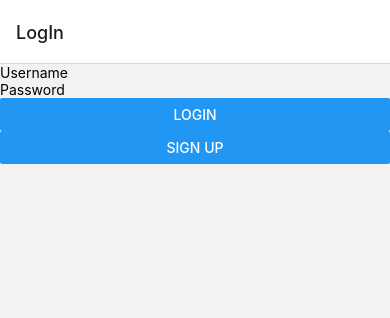
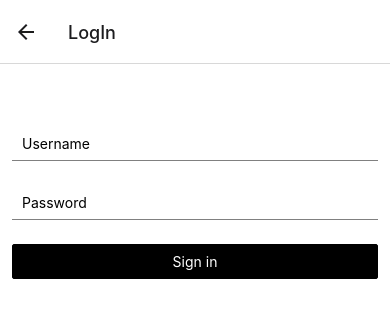
Before and after one commit to anujkpatty/Yesterday, a React Native app in the folder client-mobile/: screen /LogIn in a window 390 px wide. Shown: the top 318 px of the page. Built offline with nearby package versions, Linux system fonts and the light colour scheme.

Commit message:
styled login screens

```diff
--- a/client-mobile/App.js
+++ b/client-mobile/App.js
@@ -2,7 +2,7 @@ import * as React from 'react';
 import * as SecureStore from 'expo-secure-store';
 import Axios from "axios";
 
-import { Text, View } from 'react-native';
+import { Alert, Text, View } from 'react-native';
 import { NavigationContainer, StackActions } from '@react-navigation/native';
 import { createBottomTabNavigator } from '@react-navigation/bottom-tabs';
 import { createNativeStackNavigator } from '@react-navigation/native-stack';
@@ -10,6 +10,7 @@ import { AuthContext } from './src/AuthContext';
 
 import HomeScreen from './src/navigation/HomeScreen';
 import UploadScreen from './src/navigation/UploadScreen';
+import StartScreen from './src/navigation/StartScreen';
 import LoginScreen from './src/navigation/LoginScreen';
 import RegisterScreen from './src/navigation/RegisterScreen';
 import SettingsScreen from './src/navigation/SettingsScreen';
@@ -85,7 +86,7 @@ export default function App() {
           SecureStore.setItemAsync('userToken', res.data.user)
           dispatch({ type: 'SIGN_IN', token: res.data.user});
         })
-        .catch(err => console.log(err));
+        .catch(err => alert('Invalid username or password'));
 
 
       },
@@ -117,6 +118,7 @@ export default function App() {
       <NavigationContainer>
         {state.userToken == null ? (
           <Stack.Navigator>
+            <Stack.Screen name="Start" options={{ headerShown: false }} component={StartScreen} />
             <Stack.Screen name="LogIn" component={LoginScreen} />
             <Stack.Screen name="Register" component={RegisterScreen} />
           </Stack.Navigator>
--- a/client-mobile/src/navigation/HomeScreen.js
+++ b/client-mobile/src/navigation/HomeScreen.js
@@ -31,10 +31,10 @@ function HomeScreen({navigation}) {
     }
 
     const Item = ({name}) => (
-      <View>
-        <Text>{name}</Text>
-        <Image key={name} source={{uri: `http://localhost:3001/gif?user=${name}`}} alt="" style = {{width: 300, height: 400}} />
-      </View>
+      <>
+        <Image key={name} source={{uri: `http://localhost:3001/gif?user=${name}`}} alt="" style = {styles.image} />
+        <Text style={styles.text}>{name}</Text>
+      </>
     );
 
     useEffect(() => {
@@ -43,7 +43,7 @@ function HomeScreen({navigation}) {
     }, [])
 
     return(
-      <SafeAreaView >
+      <SafeAreaView style={styles.container}>
         <FlatList
           data={users}
           renderItem={({item}) => <Item name={item} />}
@@ -54,3 +54,47 @@ function HomeScreen({navigation}) {
 }
 
 export default HomeScreen;
+
+const styles = StyleSheet.create({
+  container: {
+    paddingTop: 50,
+    paddingBottom: 0,
+    backgroundColor: 'white',
+    height: '100%',
+    justifyContent: 'center',
+  },
+  input: {
+      height: 35,
+      margin: 12,
+      padding: 10,
+      borderBottomWidth: 1,
+      borderBottomColor: 'gray'
+  },
+  button: {
+      height: 35,
+      margin: 12,
+      borderWidth: 1,
+      borderRadius: 2,
+      backgroundColor: 'black',
+      justifyContent: 'center',
+  },
+  text: {
+      fontSize: 14,
+      color: 'gray',
+      paddingLeft: 44,
+      paddingTop: 5,
+  },
+  image: {
+    height: 400,
+    width: 300,
+    alignSelf: 'center',
+    marginTop: 50,
+  },
+  post_container: {
+    height: 500,
+    width: 300,
+    justifyContent: 'center'
+  }
+
+
+});
--- a/client-mobile/src/navigation/LoginScreen.js
+++ b/client-mobile/src/navigation/LoginScreen.js
@@ -1,5 +1,5 @@
 import React from "react";
-import { TextInput, View, Button } from 'react-native';
+import { Text, TextInput, View, Button, StyleSheet, Pressable } from 'react-native';
 import Axios from "axios";
 import { AuthContext } from './../AuthContext.js';
 
@@ -20,21 +20,55 @@ function LoginScreen({ navigation }) {
 
 
     return (
-        <View>
+        <View style={styles.container}>
             <TextInput
+                style={styles.input}
                 placeholder="Username"
                 value={username}
                 onChangeText={setUsername}
             />
             <TextInput
+                style={styles.input}
                 placeholder="Password"
                 value={password}
                 onChangeText={setPassword}
                 secureTextEntry
             />
-            <Button title="Login" onPress={() => signIn({ username, password })} />
-            <Button title="Sign up" onPress={() => navigation.navigate('Register')} />
+            <Pressable style={styles.button} onPress={() => signIn({ username, password })}>
+                <Text style={styles.text}>Sign in</Text>
+            </Pressable>
         </View>
     );
   }
   export default LoginScreen;
+
+  const styles = StyleSheet.create({
+    container: {
+      paddingTop: 50,
+      paddingBottom: 0,
+      backgroundColor: 'white',
+      height: '100%',
+    },
+    input: {
+        height: 35,
+        margin: 12,
+        padding: 10,
+        borderBottomWidth: 1,
+        borderBottomColor: 'gray'
+    },
+    button: {
+        height: 35,
+        margin: 12,
+        borderWidth: 1,
+        borderRadius: 2,
+        backgroundColor: 'black',
+        justifyContent: 'center',
+    },
+    text: {
+        fontSize: 14,
+        color: 'white',
+        textAlign: 'center',
+    },
+
+
+  });
--- a/client-mobile/src/navigation/RegisterScreen.js
+++ b/client-mobile/src/navigation/RegisterScreen.js
@@ -1,5 +1,5 @@
 import React from "react";
-import { TextInput, View, Button } from 'react-native';
+import { Text, TextInput, View, Button, Pressable, StyleSheet } from 'react-native';
 import Axios from "axios";
 import { AuthContext } from './../AuthContext.js';
 
@@ -24,20 +24,55 @@ function RegisterScreen({ navigation }) {
     const { signUp } = React.useContext(AuthContext);
 
     return (
-        <View>
+        <View style={styles.container}>
             <TextInput
                 placeholder="Username"
                 value={username}
                 onChangeText={setUsername}
+                style={styles.input}
             />
             <TextInput
                 placeholder="Password"
                 value={password}
                 onChangeText={setPassword}
                 secureTextEntry
+                style={styles.input}
             />
-            <Button title="Create Account" onPress={() => signUp({ username, password })} />
+            <Pressable style={styles.button} onPress={() => signUp({ username, password })}>
+                <Text style={styles.text} >Register</Text>
+            </Pressable>
         </View>
     );
   }
   export default RegisterScreen;
+
+  const styles = StyleSheet.create({
+    container: {
+      paddingTop: 50,
+      paddingBottom: 0,
+      backgroundColor: 'white',
+      height: '100%',
+    },
+    input: {
+        height: 35,
+        margin: 12,
+        padding: 10,
+        borderBottomWidth: 1,
+        borderBottomColor: 'gray'
+    },
+    button: {
+        height: 35,
+        margin: 12,
+        borderWidth: 1,
+        borderRadius: 2,
+        backgroundColor: 'black',
+        justifyContent: 'center',
+    },
+    text: {
+        fontSize: 14,
+        color: 'white',
+        textAlign: 'center',
+    },
+
+
+  });
--- /dev/null
+++ b/client-mobile/src/navigation/StartScreen.js
@@ -0,0 +1,58 @@
+import React from "react";
+import { Text, TextInput, View, Button, StyleSheet, Pressable } from 'react-native';
+
+function StartScreen({ navigation }) {
+
+    return (
+        <View style={styles.container}>
+            <Pressable style={styles.signin_button} onPress={() => navigation.navigate('LogIn')}>
+                <Text style={styles.text}>Sign in</Text>
+            </Pressable>
+            <Pressable style={styles.register_button} onPress={() => navigation.navigate('Register')}>
+                <Text style={styles.register_text}>Create a new account</Text>
+            </Pressable>
+        </View>
+    );
+  }
+  export default StartScreen;
+
+  const styles = StyleSheet.create({
+    container: {
+      paddingTop: 650,
+      paddingBottom: 0,
+      backgroundColor: 'white',
+      height: '100%',
+    },
+    input: {
+        height: 35,
+        margin: 12,
+        borderWidth: 1,
+        padding: 10,
+    },
+    signin_button: {
+        height: 35,
+        margin: 12,
+        borderWidth: 1,
+        borderRadius: 2,
+        justifyContent: 'center',
+    },
+    register_button: {
+        height: 35,
+        margin: 12,
+        borderRadius: 2,
+        justifyContent: 'center',
+        backgroundColor: 'black'
+    },
+    text: {
+        fontSize: 14,
+        color: 'black',
+        textAlign: 'center',
+    },
+    register_text: {
+        fontSize: 14,
+        color: 'white',
+        textAlign: 'center',
+    },
+
+
+  });
```
Also changed, not shown: 2 other files (tests, documents, lock files or other folders).
